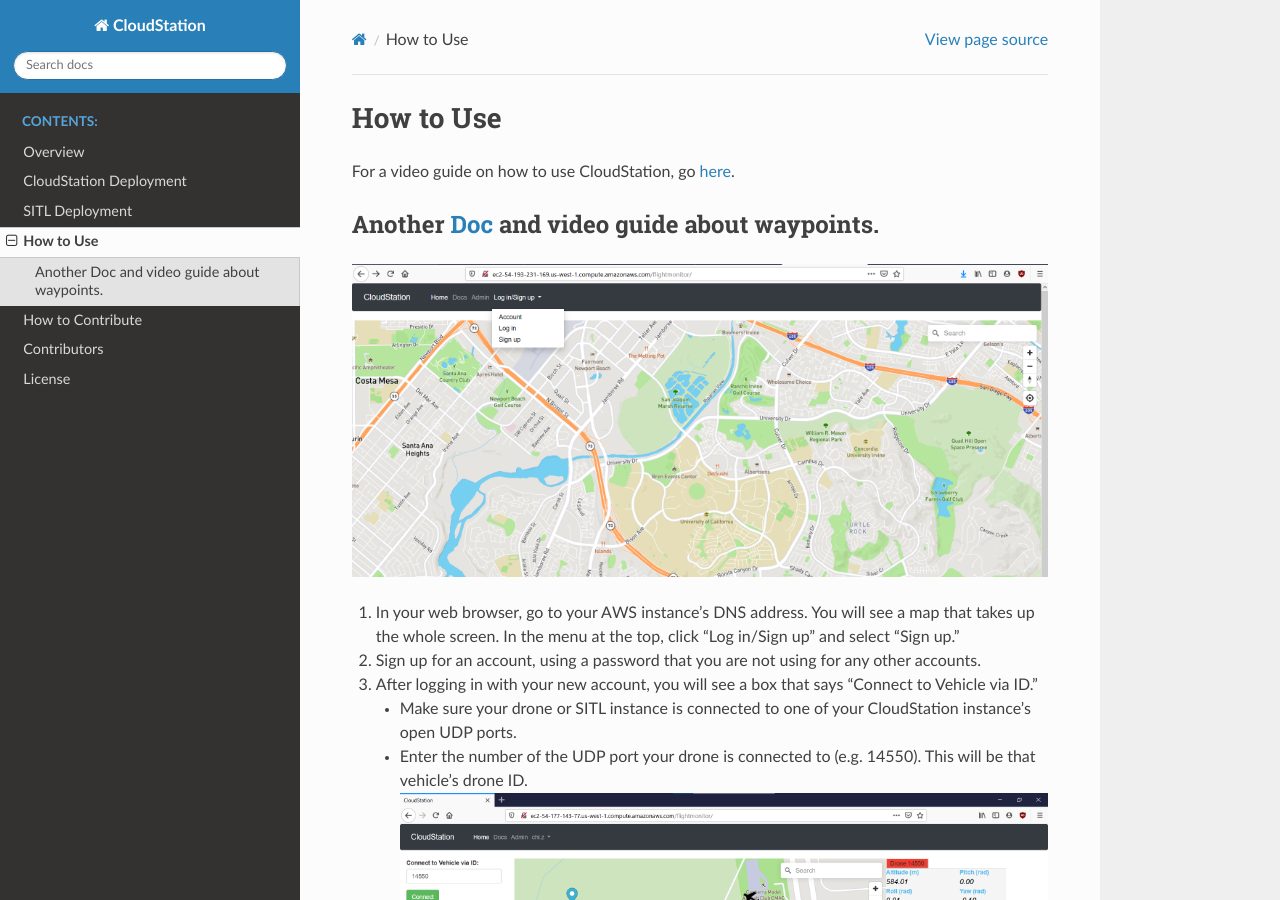
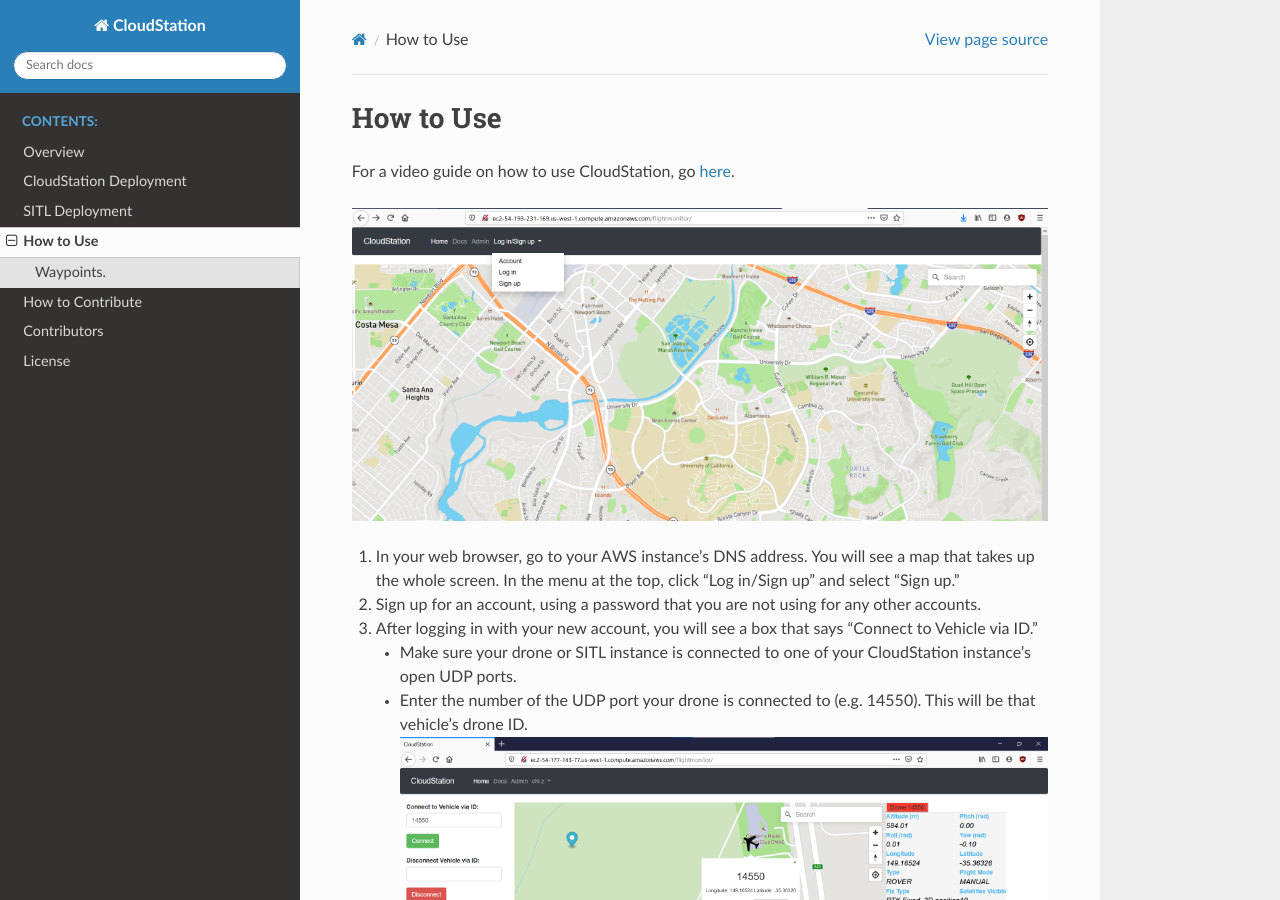
Before and after one commit to CloudStationTeam/docs, a Sphinx documentation site: the page built from source/howtouse.md, in a window 1280 px wide and 900 px high. Built offline with Sphinx 7.4.7 and the Read the Docs theme 2.0.0, drawn with Linux system fonts in a browser that asks for light colours; some of the changed lines change nothing that is shown; some of the changed text lies outside the part shown.

Commit message:
Update howtouse.md

```diff
--- a/source/howtouse.md
+++ b/source/howtouse.md
@@ -1,6 +1,5 @@
 # How to Use
 For a video guide on how to use CloudStation, go [here](https://youtu.be/PB6MMZeGsj8).
-## Another [Doc](./waypoints.md) and video guide about waypoints.
 
 ![CloudStation before logging in](images/cloudstation-first-access.png "CloudStation site screenshot when first accessed")
 1. In your web browser, go to your AWS instance's DNS address. You will see a map that takes up the whole screen. In the menu at the top, click "Log in/Sign up" and select "Sign up."
@@ -17,3 +16,8 @@
 5. Adjusting displayed telemetry data:
     * On any connected drone, click the "Edit Data" button under the default telemetry table. This will bring up a form with several columns of checkboxes.
     * Select the data fields you would like to monitor and click "Submit." Data for the fields you selected will now be displayed in the "Other Data" section of the telemetry monitor. This change will apply for all drones.
+
+
+
+## Waypoints.
+Another [Doc](./waypoints.md) and video guide about waypoints.
```
